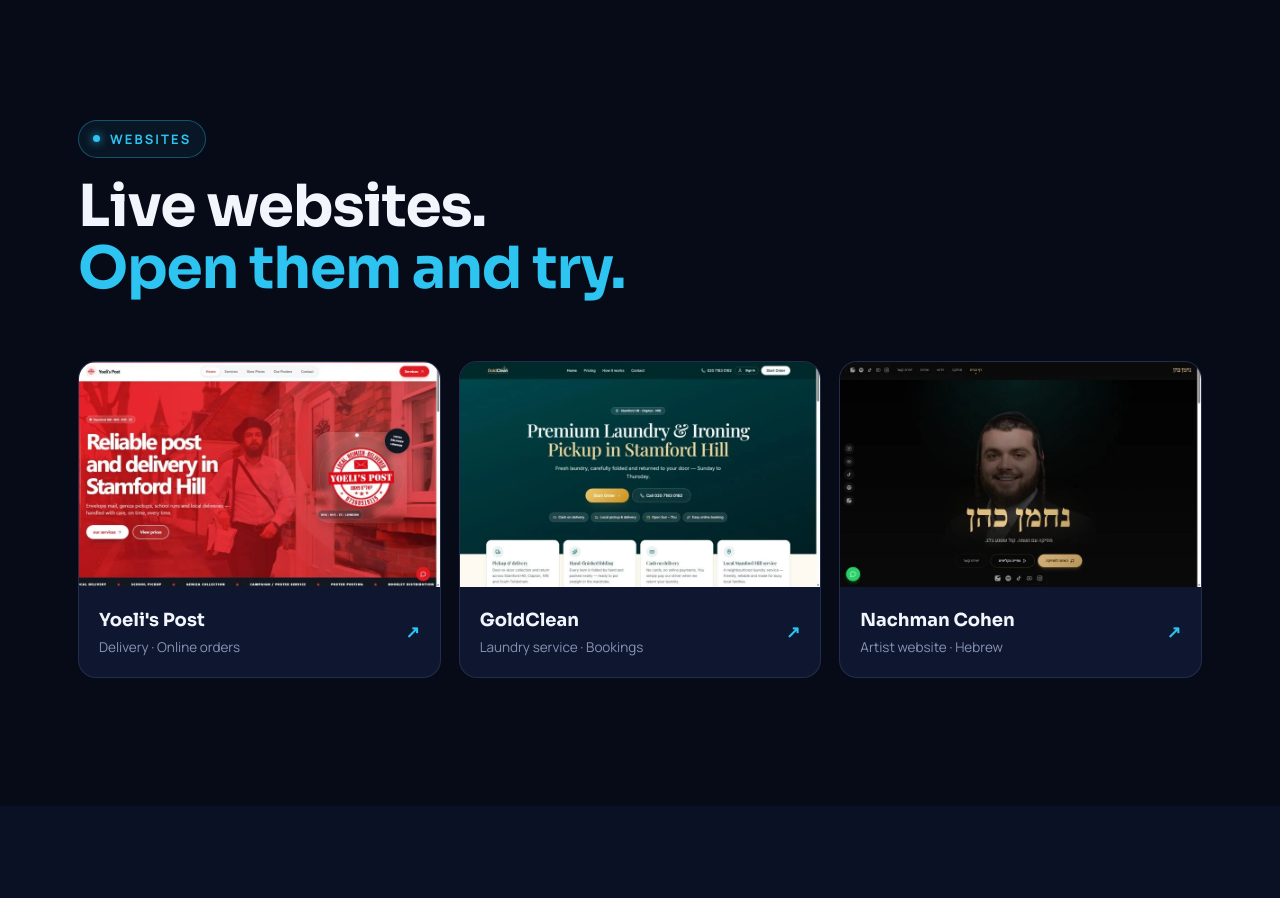
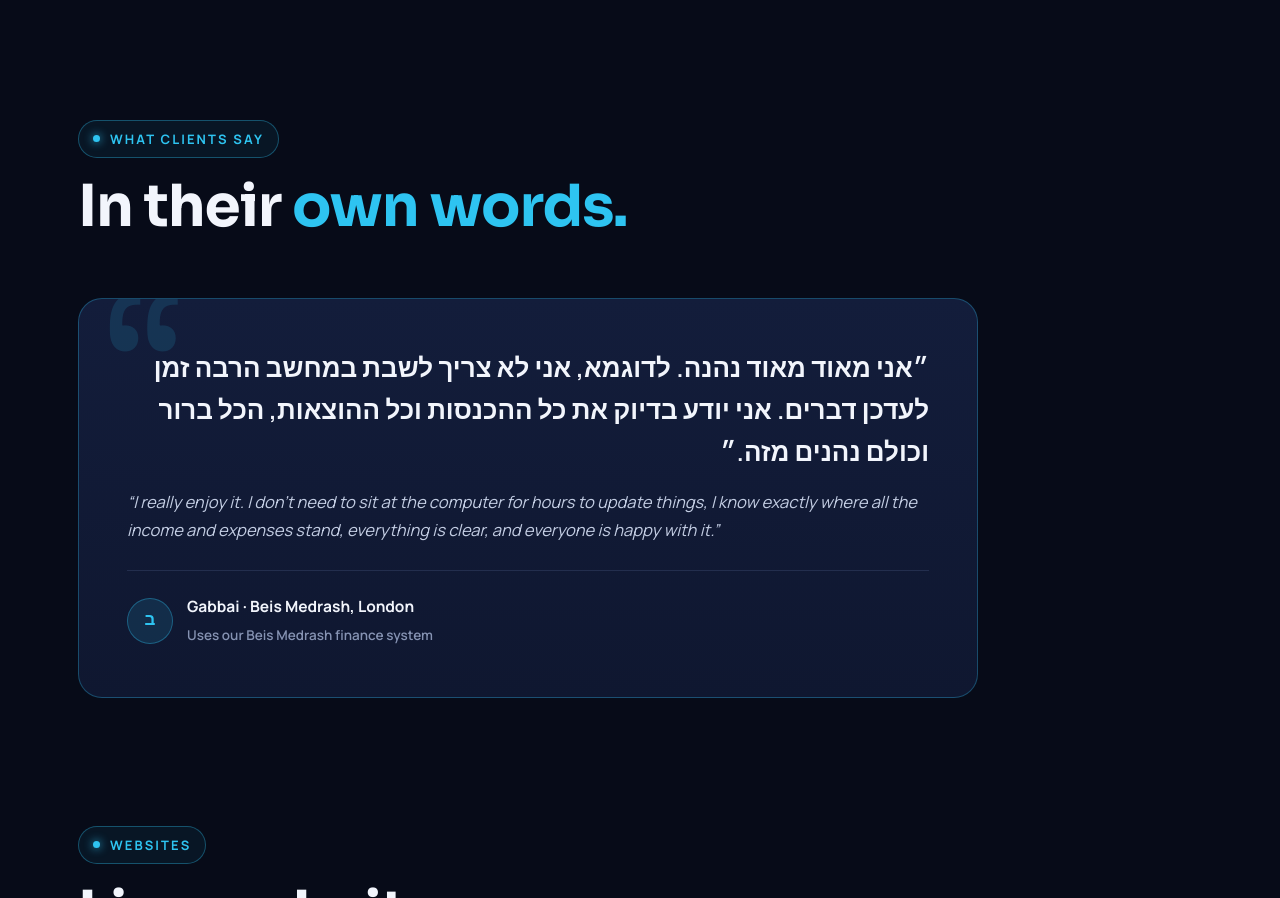
Before and after one commit to NACHMENCOHEN/ncgraphics-site, a plain HTML site: page index.html in a window 1280 px wide. Shown: the part 4580-5478 px from the top of the page. Drawn offline with Linux system fonts and the light colour scheme.

Commit message:
Add first client testimonial
Co-Authored-By: Claude Opus 5.5 <noreply@anthropic.com>
Claude-Session: https://claude.ai/code/session_018mn8eBMjBUrjarLuwgHVEA

```diff
--- a/css/site.css
+++ b/css/site.css
@@ -252,3 +252,13 @@ footer .wrap{display:flex;justify-content:space-between;align-items:center;gap:2
 .more small{display:block;color:var(--soft);font-weight:600;font-size:13.5px;margin-top:4px}
 @media (max-width:960px){.more{grid-template-columns:1fr 1fr}}@media (max-width:520px){.more{grid-template-columns:minmax(0,1fr)}}
 .flinks{display:flex;gap:18px;flex-wrap:wrap}.flinks a{text-decoration:none;color:var(--soft)}.flinks a:hover{color:var(--acc)}
+
+.tst{display:grid;grid-template-columns:minmax(0,1fr);max-width:900px}
+.quote{position:relative;background:linear-gradient(180deg,var(--card2),var(--card));border:1px solid rgba(46,196,241,.3);border-radius:24px;padding:clamp(30px,4vw,48px);overflow:hidden}
+.quote::before{content:"\201C";position:absolute;top:-24px;left:24px;font-family:var(--display);font-size:180px;line-height:1;color:rgba(46,196,241,.14)}
+.quote .he{direction:rtl;text-align:right;font-size:clamp(20px,2.2vw,26px);color:var(--white);font-weight:600;line-height:1.6;position:relative}
+.quote .en{margin-top:16px;color:var(--text);font-size:16.5px;font-style:italic;position:relative}
+.quote .by{display:flex;align-items:center;gap:14px;margin-top:26px;padding-top:22px;border-top:1px solid var(--line)}
+.quote .av{width:46px;height:46px;border-radius:50%;display:grid;place-items:center;background:rgba(46,196,241,.12);border:1px solid rgba(46,196,241,.35);color:var(--acc);font-family:var(--display);font-weight:700}
+.quote .by b{display:block;color:var(--white);font-size:15.5px}.quote .by small{color:var(--soft);font-size:13.5px;font-weight:600}
+.stars{margin-left:auto;color:#f5c451;letter-spacing:2px;font-size:16px}
--- a/index.html
+++ b/index.html
@@ -268,6 +268,16 @@ footer .wrap{display:flex;justify-content:space-between;align-items:center;gap:2
 .js .rv.in{opacity:1;transform:none}
 @media (prefers-reduced-motion:reduce){*,*::before,*::after{animation:none!important;transition:none!important;scroll-behavior:auto!important}.js .rv{opacity:1;transform:none}}
 @media (max-width:560px){body{font-size:16.5px}.trust{gap:20px}.trust b{font-size:26px}.big b{font-size:46px}}
+
+.tst{display:grid;grid-template-columns:minmax(0,1fr);max-width:900px}
+.quote{position:relative;background:linear-gradient(180deg,var(--card2),var(--card));border:1px solid rgba(46,196,241,.3);border-radius:24px;padding:clamp(30px,4vw,48px);overflow:hidden}
+.quote::before{content:"\201C";position:absolute;top:-24px;left:24px;font-family:var(--display);font-size:180px;line-height:1;color:rgba(46,196,241,.14)}
+.quote .he{direction:rtl;text-align:right;font-size:clamp(20px,2.2vw,26px);color:var(--white);font-weight:600;line-height:1.6;position:relative}
+.quote .en{margin-top:16px;color:var(--text);font-size:16.5px;font-style:italic;position:relative}
+.quote .by{display:flex;align-items:center;gap:14px;margin-top:26px;padding-top:22px;border-top:1px solid var(--line)}
+.quote .av{width:46px;height:46px;border-radius:50%;display:grid;place-items:center;background:rgba(46,196,241,.12);border:1px solid rgba(46,196,241,.35);color:var(--acc);font-family:var(--display);font-weight:700}
+.quote .by b{display:block;color:var(--white);font-size:15.5px}.quote .by small{color:var(--soft);font-size:13.5px;font-weight:600}
+.stars{margin-left:auto;color:#f5c451;letter-spacing:2px;font-size:16px}
 </style>
 </head>
 <body>
@@ -380,6 +390,8 @@ footer .wrap{display:flex;justify-content:space-between;align-items:center;gap:2
   </div>
 </section>
 
+<section id="clients" style="padding-bottom:0"><div class="wrap"><div class="head rv"><span class="eyebrow">What clients say</span><h2>In their <span class="acc">own words.</span></h2></div><div class="tst"><figure class="quote rv"><blockquote><p class="he" lang="he">״אני מאוד מאוד נהנה. לדוגמא, אני לא צריך לשבת במחשב הרבה זמן לעדכן דברים. אני יודע בדיוק את כל ההכנסות וכל ההוצאות, הכל ברור וכולם נהנים מזה.״</p><p class="en">“I really enjoy it. I don't need to sit at the computer for hours to update things, I know exactly where all the income and expenses stand, everything is clear, and everyone is happy with it.”</p></blockquote><figcaption class="by"><span class="av">ב</span><span><b>Gabbai · Beis Medrash, London</b><small>Uses our Beis Medrash finance system</small></span></figcaption></figure></div></div></section>
+
 <section id="websites">
   <div class="wrap">
     <div class="head rv"><span class="eyebrow">Websites</span><h2>Live websites. <span class="acc">Open them and try.</span></h2></div>
```
Also changed, not shown: synagogue-finance-system/index.html (+1 -0 lines).
